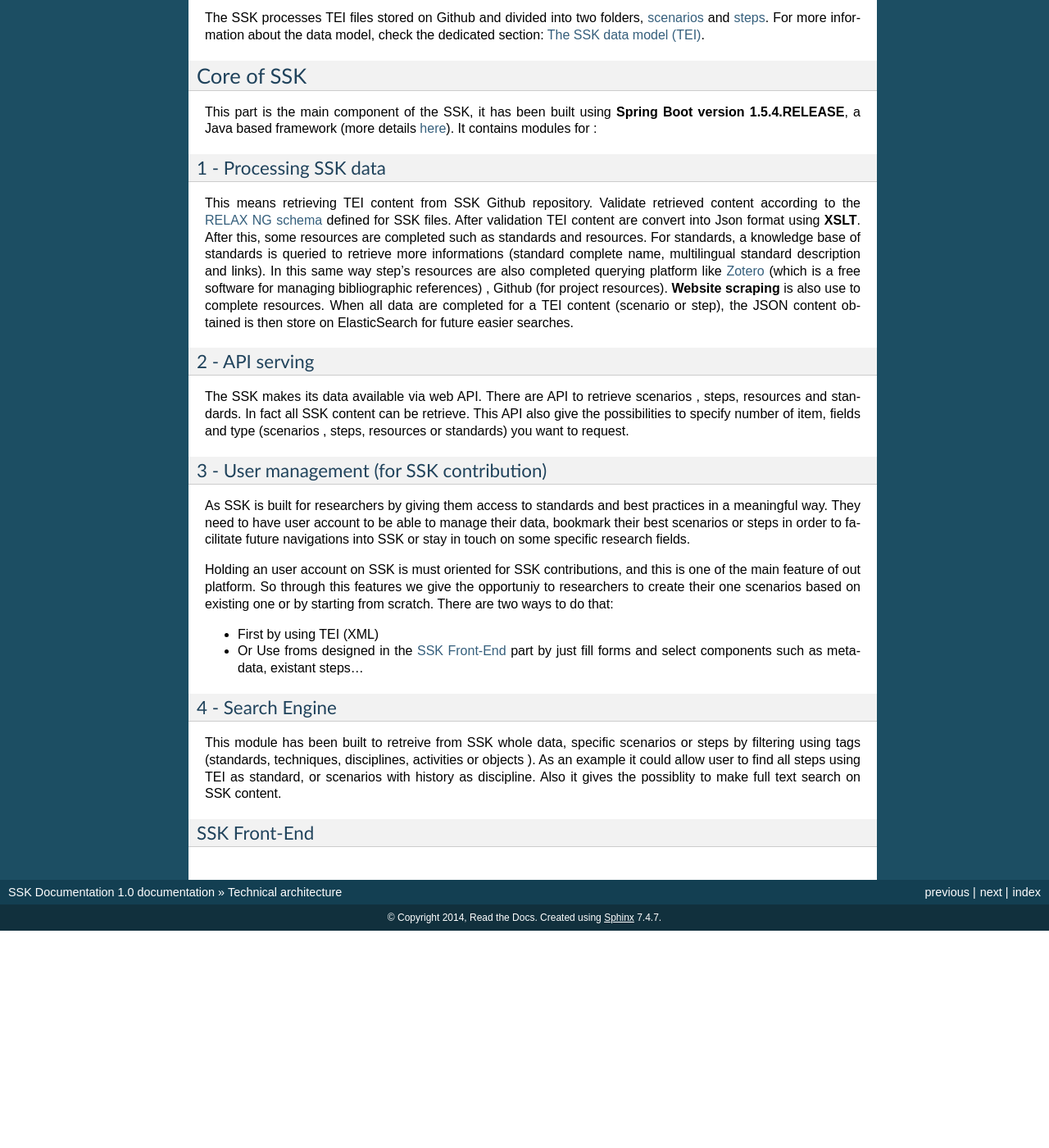
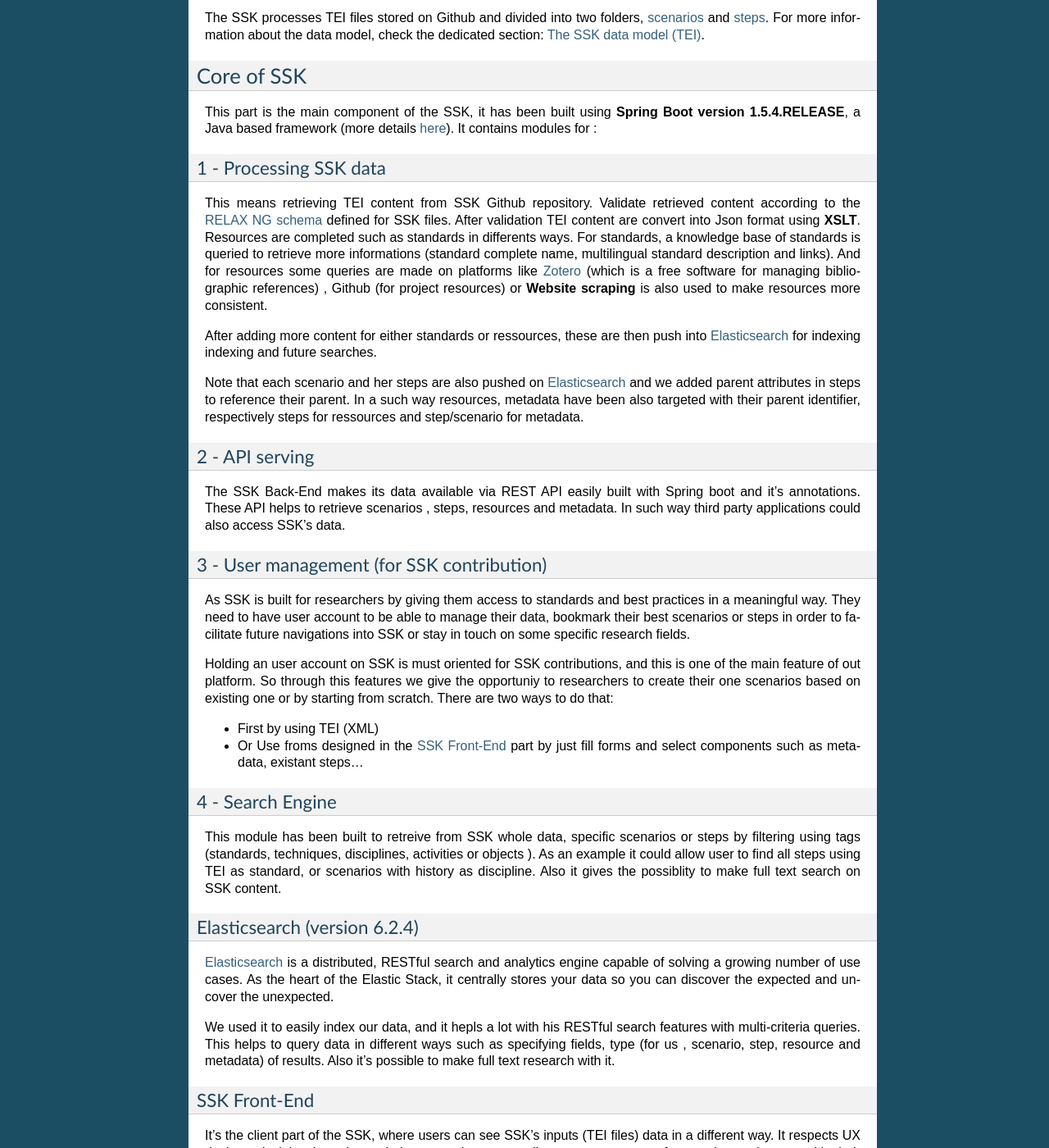
Before and after one commit to ParthenosWP4/SSK, a Sphinx documentation site: the page built from doc/3_deploy.rst, in a window 1280 px wide and 1400 px high, scrolled down 621 px. Shown: the whole window at 82% size. Built offline with Sphinx 7.4.7, drawn with Linux system fonts in a browser that asks for light colours; before the commit the page ends 1756 px from its top, so only the background shows below that; some of the changed text lies outside the part shown.

Commit message:
Documentation update

```diff
--- a/doc/3_deploy.rst
+++ b/doc/3_deploy.rst
@@ -36,25 +36,22 @@ It contains modules for :
 This means retrieving TEI content from SSK Github repository. Validate
 retrieved content according to the `RELAX NG schema <https://github.com/ParthenosWP4/SSK/blob/master/spec/TEI_SSK_ODD.rng>`__ defined for SSK
 files. After validation TEI content are convert into Json format using
-**XSLT**. After this, some resources are completed such as standards and
-resources. For standards, a knowledge base of standards is queried to
-retrieve more informations (standard complete name, multilingual
-standard description and links). In this same way step’s resources are
-also completed querying platform like `Zotero <https://www.zotero.org/>`_ (which is a free
+**XSLT**.  Resources are completed such as standards in differents ways. For standards, a knowledge base of standards is queried to retrieve more informations (standard complete name, multilingual
+standard description and links). And for resources
+some queries are made on platforms like `Zotero <https://www.zotero.org/>`_ (which is a free
 software for managing bibliographic references) , Github (for project
-resources). **Website scraping** is also use to complete resources.
-When all data are completed for a TEI content (scenario or step), the
-JSON content obtained is then store on ElasticSearch for future easier searches.
+resources) or  **Website scraping** is also used to make resources more consistent.
+
+After adding more content for either standards or ressources, these are then push into
+|elasticsearch| for indexing indexing and future searches.
+
+Note that each scenario and her steps are also pushed on |elasticsearch| and we added parent attributes in steps to reference their  parent. In a such way resources, metadata have been also targeted with their parent identifier, respectively steps for ressources and  step/scenario for metadata.
 
 
 2 - API serving
-^^^^^^^^^^^^^^
+^^^^^^^^^^^^^^^
 
-The SSK makes its data available via web API. There are API to retrieve
-scenarios , steps, resources and standards. In fact all SSK content can
-be retrieve. This API also give the possibilities to specify number of
-item, fields and type (scenarios , steps, resources or standards) you
-want to request.
+The SSK Back-End makes its data available via REST API easily built with Spring boot and it's annotations. These API  helps to retrieve scenarios , steps, resources and metadata. In such way third party applications could also access SSK's data.
 
 3 - User management (for SSK contribution)
 ^^^^^^^^^^^^^^^^^^^^^^^^^^^^^^^^^^^^^^^^^
@@ -71,14 +68,52 @@ Holding an user account on SSK is must oriented for SSK contributions, and this
 This module has been built to retreive from SSK whole data,  specific scenarios or steps by filtering using tags (standards, techniques, disciplines, activities  or objects ). As an example it could  allow user to  find all steps using TEI as standard, or scenarios with history as discipline.  Also it gives the possiblity to make full text search on SSK content.
 
 
+Elasticsearch (version 6.2.4)
+^^^^^^^^^^^^^^^^^^^^^^^^^^^^^
+|elasticsearch| is a distributed, RESTful search and analytics engine capable of solving a growing number of use cases. As the heart of the Elastic Stack, it centrally stores your data so you can discover the expected and uncover the unexpected.
+
+We used it to easily index our data, and it hepls a lot with his RESTful search features with multi-criteria queries. This helps to query data in different ways such as specifying  fields,  type (for us , scenario, step, resource and metadata) of results. Also it's possible to make full text research with it.
+
 
 .. _sskFrontEnd:
 
 SSK Front-End
 ^^^^^^^^^^^^^
+It's the client part of the SSK, where users can see  SSK's inputs (TEI files)  data in a different way. It  respects UX design principles in order to help researchers to easily access  contents of scenarios  and steps with their medatata.
+
+It's built with |angular_link| (version 5) a |typescript| framework that offers many features to easy design Progressive Web Apps. Angular combines declarative templates, dependency injection, end to end tooling, and integrated best practices to solve development challenges. The image below shows the architecture of an Angular application.
+
+|image1|
+
+To display SSK's data on this web interface, we created couple of components, services  and templates folowing différents blocks of the previous image. Here components have been used to represent SSK's layers  which are Scenarios, steps, resources and metadata. Services helped to share data between those layers, but they also allowed us to design functions that queries  data from  main  module of SSK (Core SSK or Back-End) via  REST API.
+
+
+Local Deployment
+^^^^^^^^^^^^^^^^
+Comming soon
+
+Next features
+^^^^^^^^^^^^^^^^
+Comming soon
 
 
 
 .. |image0| image:: img/techArch.png
    :width: 6.27083in
    :height: 3.34722in
+
+.. |image1| image:: img/overview2.png
+   :width: 6.27083in
+   :height: 3.34722in
+
+.. |elasticsearch| raw:: html
+
+   <a href="https://www.elastic.co/products/elasticsearch" target="_blank">Elasticsearch</a>
+
+.. |angular_link| raw:: html
+
+   <a href="https://angular.io/" target="_blank">Angular 5.2.11</a>
+
+.. |typescript| raw:: html
+
+	<a href="https://www.typescriptlang.org/" target="_blank">Typescript 2.9.2</a>
```
Also changed, not shown: doc/img/overview2.png (added).
